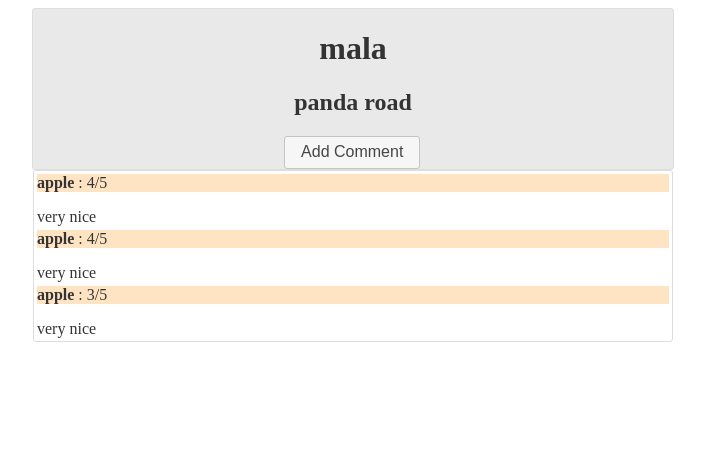
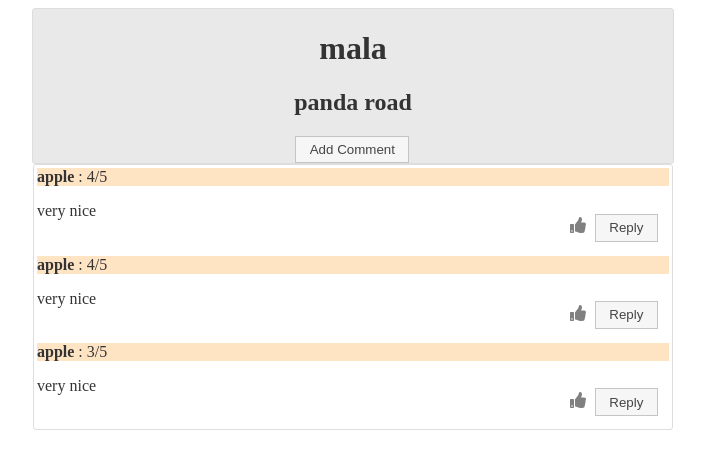
Before and after one commit to yaoyao96/restaurant, a Django app: page /restaurant/1/ in a window 1280 px wide. Shown: the top 469 px of the page, without its empty margins (287-992 px from the left). Run offline with Django 3.2, Linux system fonts and the light colour scheme; data comes from the database, SQL or seed files in the repository; some libraries are stand-ins or nearby versions.

Commit message:
Template

```diff
--- a/restaurant/templates/restaurant/detail.html
+++ b/restaurant/templates/restaurant/detail.html
@@ -1,15 +1,19 @@
+
     <title>{{restaurant.r_name}} Detail</title>
     <div class="ui-widget-header ui-corner-all form">
         <h1>{{restaurant.r_name}}</h1>
         <h2>{{restaurant.r_address}}</h2>
-        <input class="ui-button ui-widget ui-corner-all" type="submit" value="Add Comment">
+        <input class="ui-button" type="submit" value="Add Comment">
     </div>
     {% if restaurant.comment_set.all %}
         <table class="items ui-widget-content ui-corner-all">
                 {% for comment in restaurant.comment_set.all %}
             <tr style="height: 50px"><td>
                    <p style="background-color:bisque"><strong>{{comment.c_user.u_name}}</strong> : {{ comment.c_rate }}/5</p>
-                    <p>{{ comment.c_desc }}</p>
+                    {{ comment.c_desc }}
+                    <div class="comment">
+                    <i class="fa fa-thumbs-up" style="color:gray; margin: 5px;"></i>
+                    <input class="ui-button" type="submit" value="Reply"></div>
                 </ul> </td></tr>
         {% endfor %}
             </table>
@@ -19,7 +23,10 @@
 
     <link rel="stylesheet" href="//code.jquery.com/ui/1.12.1/themes/base/jquery-ui.css">
     <link rel="stylesheet" href="/resources/demos/style.css">
+    <link rel="stylesheet" href="https://use.fontawesome.com/releases/v5.7.0/css/all.css" integrity="sha384-lZN37f5QGtY3VHgisS14W3ExzMWZxybE1SJSEsQp9S+oqd12jhcu+A56Ebc1zFSJ" crossorigin="anonymous">
+
     <style>
         .form { margin: auto; text-align: center; width: 50vw;  }
-        .items { margin: auto; height:50 px; width: 50vw;  }
+        .items { margin: auto; width: 50vw;  }
+        .comment {float: right; margin: 10px;}
     </style>
--- a/restaurant/views.py
+++ b/restaurant/views.py
@@ -14,7 +14,7 @@ class IndexView(generic.ListView):
     context_object_name = 'restaurant_list'
     def get_queryset(self):
         """Return the last five published questions."""
-        return Restaurant.objects.order_by('-r_name')[:5]
+        return Restaurant.objects.order_by('r_name')
 
 class DetailView(generic.DetailView):
     model = Restaurant
```
